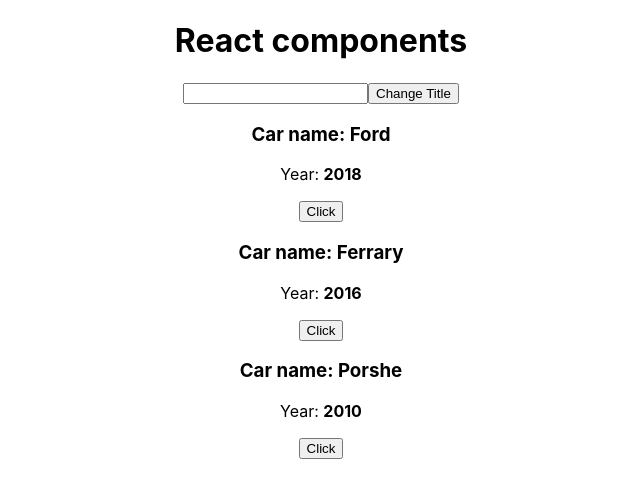
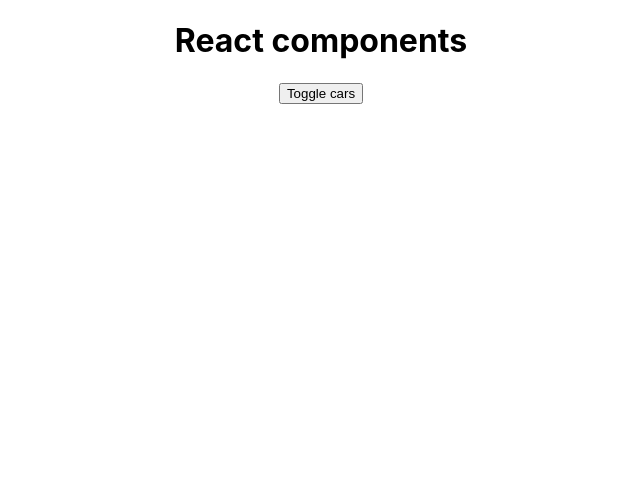
Before and after one commit to Rik-ai/My-projects, a React (Create React App) app in the folder react-lessons/: page / in a window 1280 px wide. Shown: the top 498 px of the page, without its empty margins (319-959 px from the left). Built offline with nearby package versions, Linux system fonts and the light colour scheme.

Commit message:
React - Работа с условными операторами

```diff
--- a/react-lessons/src/App.js
+++ b/react-lessons/src/App.js
@@ -5,57 +5,55 @@ import Car from './Car/Car'
 
 class App extends Component {
 
-  state = { //компонент который описывает состояние в котором находится данный обьект
+  state = {
     cars: [
-      { name: 'Ford', year: '2018' },
-      { name: 'Ferrary', year: '2016' },
-      { name: 'Porshe', year: '2010' }
+      { name: 'Ford', year: 2018 },
+      { name: 'Audi', year: 2016 },
+      { name: 'Mazda', year: 2010 }
     ],
-    pageTitle: 'React components'
+    pageTitle: 'React components',
+    showCars: false
   }
 
-  changeTitleHandler = (newTitle) => {
+  toggleCarsHandler = () => {
     this.setState({
-      pageTitle: newTitle
+      showCars: !this.state.showCars
     })
   }
 
-  handleInput = (e) => {
-    this.setState({
-      pageTitle: e.target.value
-    })
+  changeTitleHandler = pageTitle => {
+    this.setState({ pageTitle })
   }
-
-
-
 
   render() {
     const divStyle = {
-      'textAlign': 'center'
+      textAlign: 'center'
     }
 
+    let cars = null
 
+    if (this.state.showCars) {
+      cars = this.state.cars.map((car, index) => {
+        return (
+          <Car
+            key={index}
+            name={car.name}
+            year={car.year}
+            onChangeTitle={() => this.changeTitleHandler(car.name)}
+          />
+        )
+      })
+    }
 
     return (
       <div style={divStyle}>
         <h1>{this.state.pageTitle}</h1>
 
-        <input type='text' onChange={this.handleInput} />
+        <button
+          onClick={this.toggleCarsHandler}
+        >Toggle cars</button>
 
-        <button onClick={this.changeTitleHandler.bind(this, 'Changed!')}>Change Title</button>
-
-        {this.state.cars.map((car, index) => {
-          return (
-            <Car
-              key={index}
-              name={car.name}
-              year={car.year}
-              onChangeTitle={() => {
-                this.changeTitleHandler(car.name)
-              }}
-            />
-          )
-        })}
+        {cars}
       </div>
     );
   }
```
